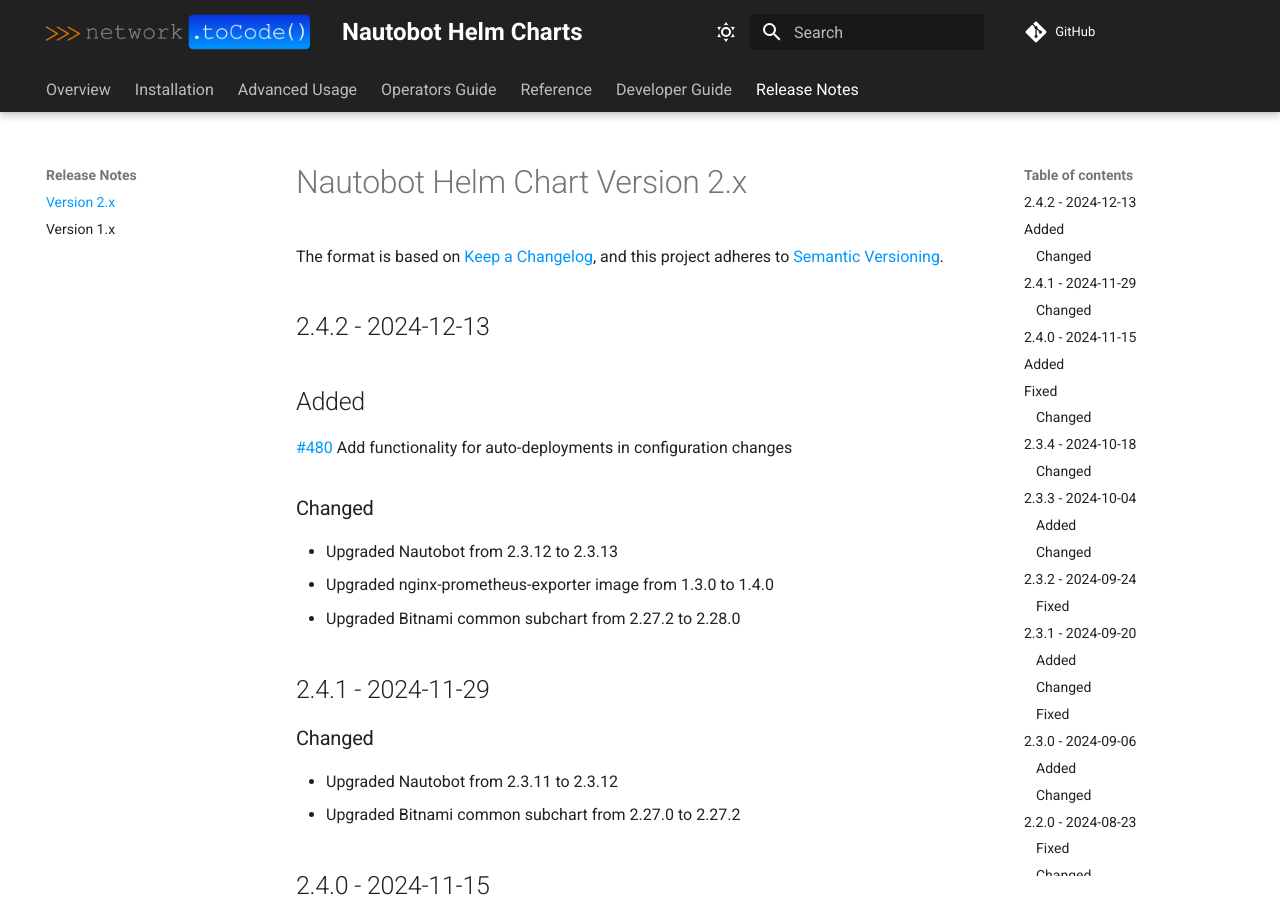
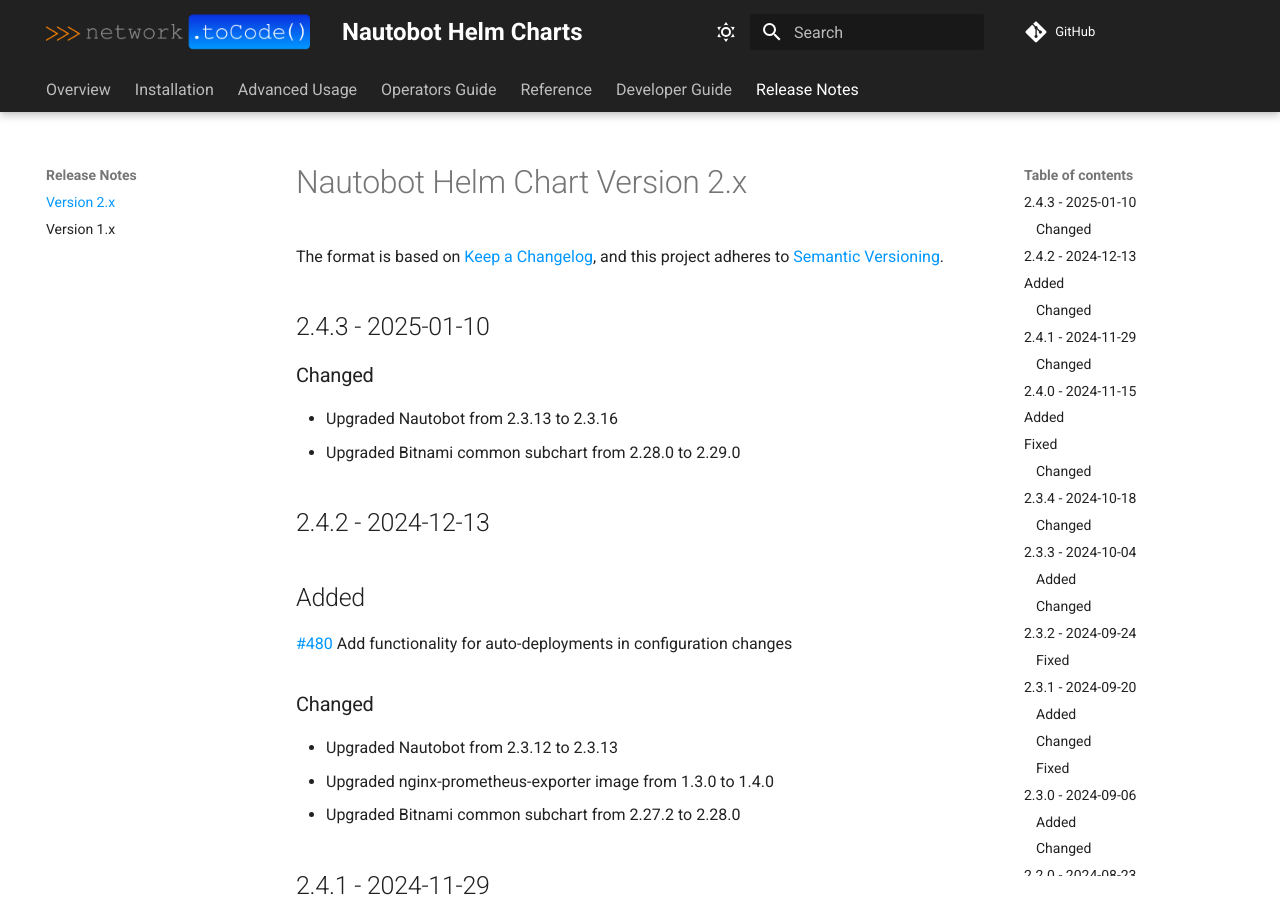
Before and after one commit to nautobot/helm-charts, an MkDocs documentation site: the page built from docs/release-notes/version-2.x.md, in a window 1280 px wide and 900 px high. Built offline with MkDocs 1.6.1 and Material for MkDocs 9.7.7, drawn with Linux system fonts in a browser that asks for light colours; comment, search, counter and statistics services are not loaded.

Commit message:
chore: prepare for release 2.4.3

```diff
--- a/docs/release-notes/version-2.x.md
+++ b/docs/release-notes/version-2.x.md
@@ -2,6 +2,13 @@
 
 The format is based on [Keep a Changelog](https://keepachangelog.com/en/1.0.0/),
 and this project adheres to [Semantic Versioning](https://semver.org/spec/v2.0.0.html).
+
+## 2.4.3 - 2025-01-10
+
+### Changed
+
+* Upgraded Nautobot from 2.3.13 to 2.3.16
+* Upgraded Bitnami common subchart from 2.28.0 to 2.29.0
 
 ## 2.4.2 - 2024-12-13
 
```
Also changed, not shown: charts/nautobot/README.md (+1 -1 lines), 4 other files.
